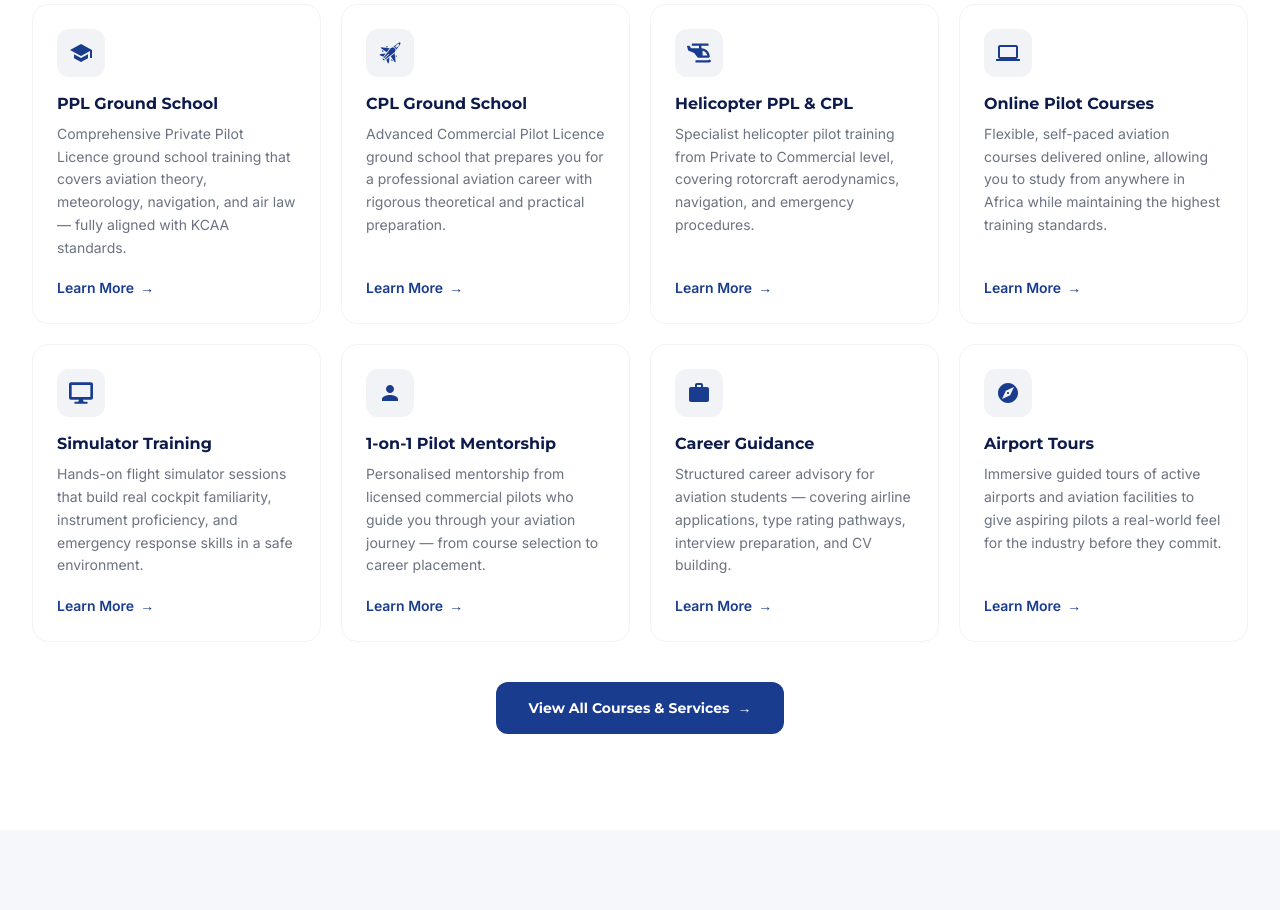
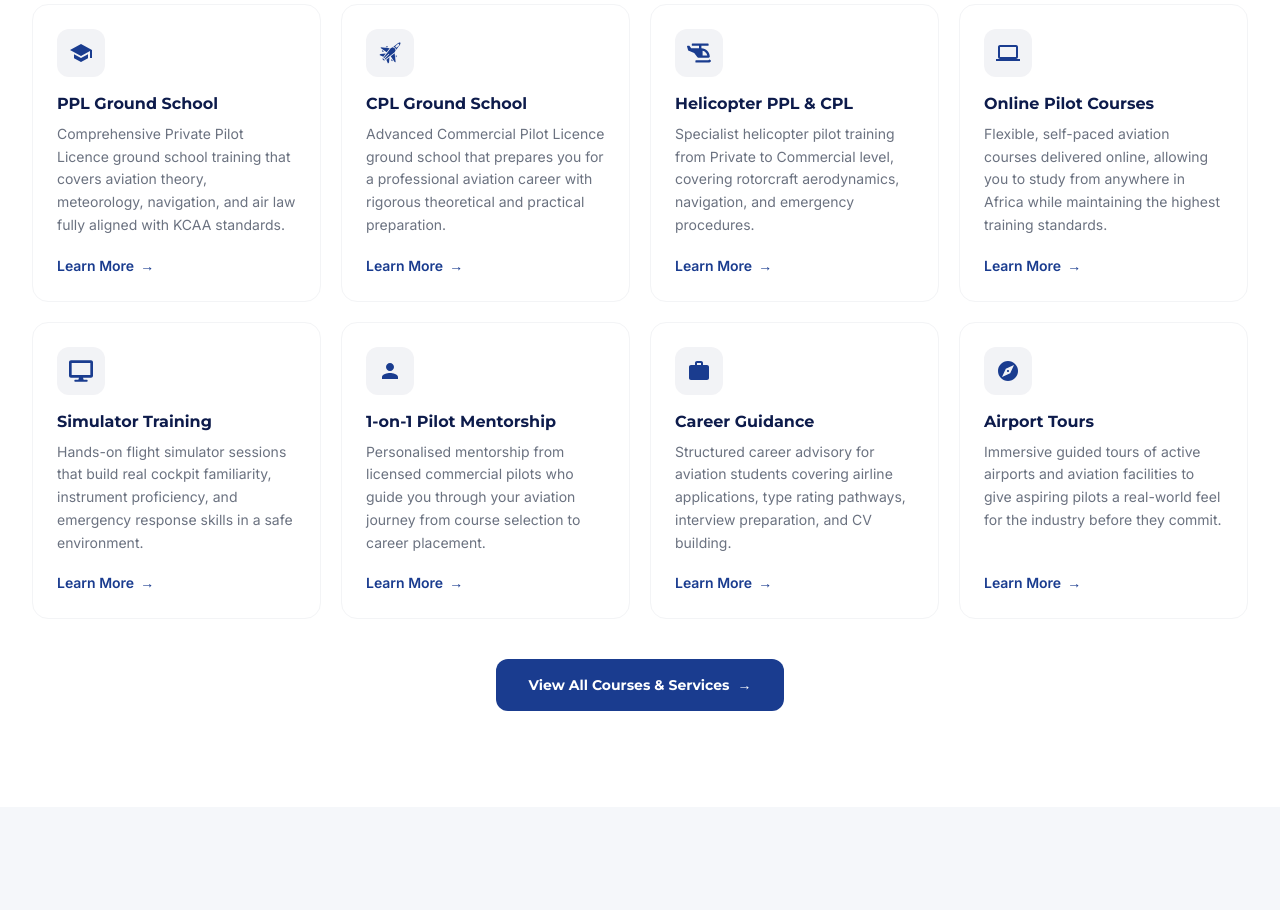
Before and after one commit to Tag-star/rubani-hub, a Next.js app: page / in a window 1280 px wide. Shown: the part 1720-2630 px from the top of the page. Built offline with nearby package versions, Linux system fonts and the light colour scheme.

Commit message:
Update page.tsx

```diff
--- a/app/page.tsx
+++ b/app/page.tsx
@@ -30,7 +30,7 @@ const services = [
     icon: MdSchool,
     title: "PPL Ground School",
     description:
-      "Comprehensive Private Pilot Licence ground school training that covers aviation theory, meteorology, navigation, and air law — fully aligned with KCAA standards.",
+      "Comprehensive Private Pilot Licence ground school training that covers aviation theory, meteorology, navigation, and air law fully aligned with KCAA standards.",
     slug: "ppl-ground-school",
   },
   {
@@ -65,14 +65,14 @@ const services = [
     icon: MdPerson,
     title: "1-on-1 Pilot Mentorship",
     description:
-      "Personalised mentorship from licensed commercial pilots who guide you through your aviation journey — from course selection to career placement.",
+      "Personalised mentorship from licensed commercial pilots who guide you through your aviation journey from course selection to career placement.",
     slug: "mentorship",
   },
   {
     icon: MdWork,
     title: "Career Guidance",
     description:
-      "Structured career advisory for aviation students — covering airline applications, type rating pathways, interview preparation, and CV building.",
+      "Structured career advisory for aviation students covering airline applications, type rating pathways, interview preparation, and CV building.",
     slug: "career-guidance",
   },
   {
```
